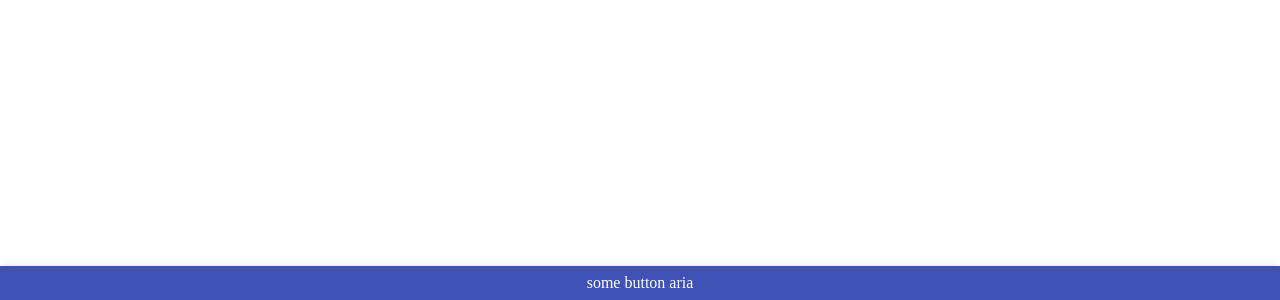
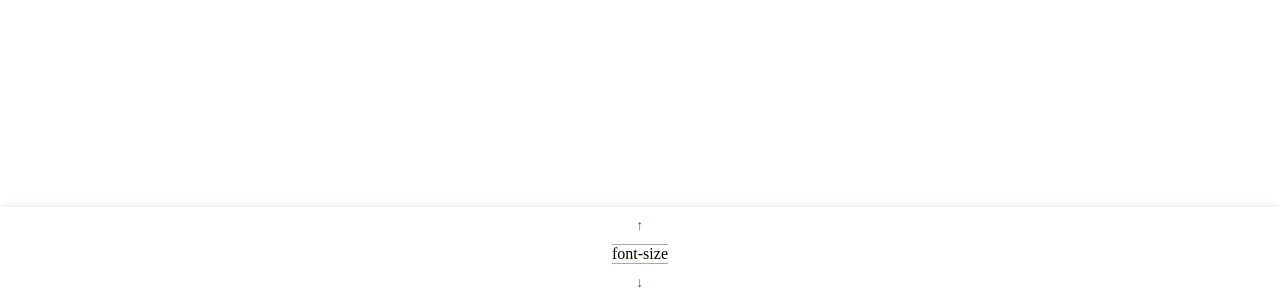
Before and after one commit to m19e/vertical-editor, a React (Create React App) app: page / in a window 1280 px wide. Shown: the part 500-800 px from the top of the page. Built offline with nearby package versions, Linux system fonts and the light colour scheme.

Commit message:
Add buttongroup to change font-size

```diff
--- a/src/components/Vertical.tsx
+++ b/src/components/Vertical.tsx
@@ -1,7 +1,7 @@
 import React, { useState, useEffect } from "react";
 import { Editor, EditorState, getDefaultKeyBinding, convertFromRaw, convertToRaw } from "draft-js";
 import { Scrollbars } from "react-custom-scrollbars";
-import { AppBar } from "@material-ui/core";
+import { AppBar, Button, ButtonGroup } from "@material-ui/core";
 import "./Vertical.css";
 
 const Vertical = (): JSX.Element => {
@@ -177,8 +177,14 @@ const Vertical = (): JSX.Element => {
                     <Editor editorState={editorState} onChange={onEditorChange} keyBindingFn={handleKey} />
                 </div>
             </Scrollbars>
-            <AppBar position="fixed" color="primary" style={{ top: "auto", bottom: 0 }}>
-                <div style={{ padding: "8px", margin: "auto" }}>some button aria</div>
+            <AppBar position="fixed" color="inherit" style={{ top: "auto", bottom: 0 }}>
+                <div style={{ margin: "auto" }}>
+                    <ButtonGroup orientation="vertical" color="primary" aria-label="vertical contained primary button group" variant="text">
+                        <Button>↑</Button>
+                        <span>font-size</span>
+                        <Button>↓</Button>
+                    </ButtonGroup>
+                </div>
             </AppBar>
         </div>
     );
```
